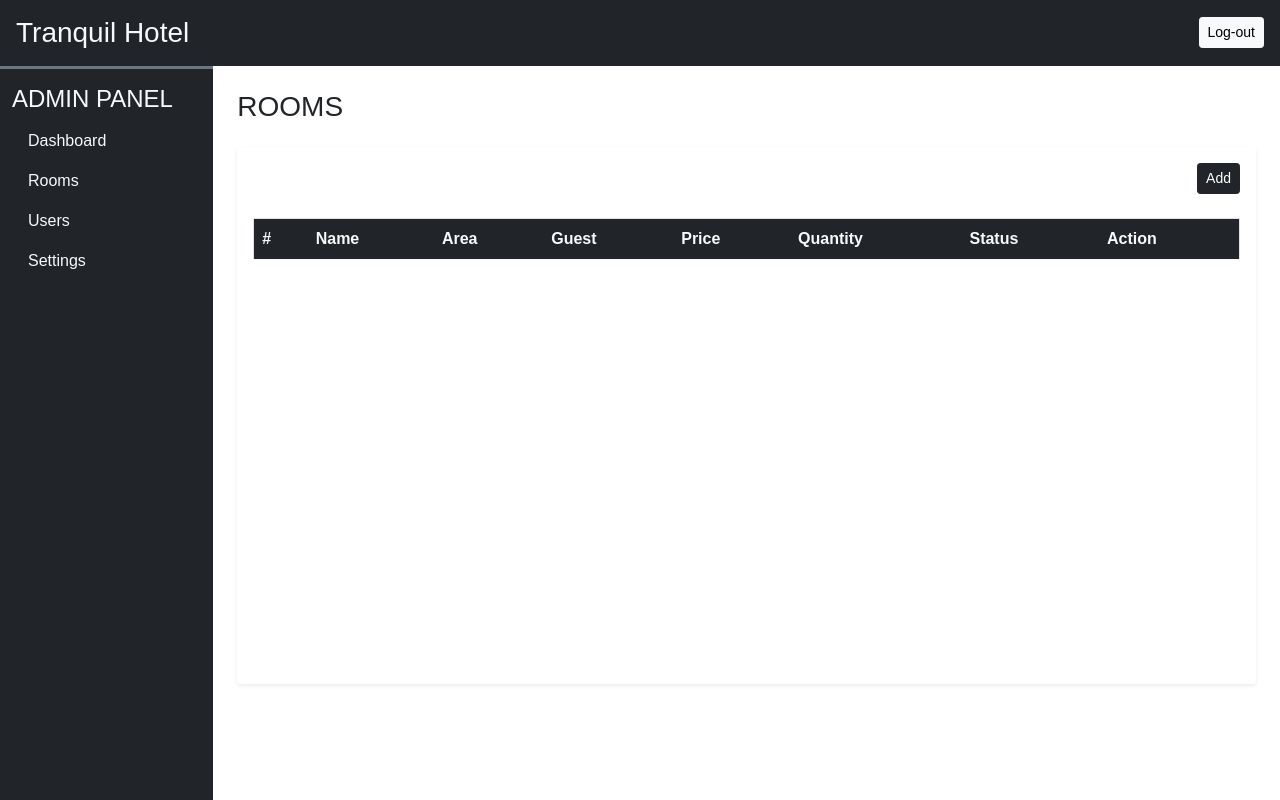
After one commit to HazelKnott/Hotel-Mangement-System, a PHP site: page /admin/rooms.php in a window 1280 px wide. The commit adds this page. Run offline with PHP 8.4, Linux system fonts and the light colour scheme; the visitor is signed in with stand-in values (Sample User, id 1); lists and menus that the app fills with data are empty; some web fonts are replaced.

Commit message:
admin_room(unfinished)

```diff
--- a/admin/inc/header.php
+++ b/admin/inc/header.php
@@ -16,7 +16,7 @@
                             <a class="nav-link text-light" href="dashboard.php">Dashboard</a>
                         </li>
                         <li class="nav-item">
-                            <a class="nav-link text-light" href="#">Rooms</a>
+                            <a class="nav-link text-light" href="rooms.php">Rooms</a>
                         </li>
                         <li class="nav-item">
                             <a class="nav-link text-light" href="#">Users</a>
--- /dev/null
+++ b/admin/rooms.php
@@ -0,0 +1,202 @@
+<?php
+    require('inc/essentials.php');
+    require('inc/db_config.php');
+    adminLogin();
+?>
+
+<!DOCTYPE html>
+<html lang="en">
+<head>
+    <meta charset="UTF-8">
+		<meta http-equiv="X-UA-Compatible" content="IE-edge">
+    <meta name="viewport" content="width=device-width, initial-scale=1.0">
+    <title>Admin Panel - Rooms</title>
+    <?php require('inc/links.php'); ?>
+</head>
+
+<body class="bg-white">
+
+    <?php require('inc/header.php'); ?>
+
+		<div class="container-fluid" id="main-content">
+			<div class="row">
+				<div class="col-lg-10 ms-auto p-4 overflow-hidden">
+					<h3 class="mb-4">ROOMS</h3>
+
+					<div class="card border-0 shadow-sm mb-4">
+						<div class="card-body">
+
+							<div class="text-end mb-4">
+								<button class="btn btn-dark shadow-none btn-sm" data-bs-toggle="modal" data-bs-target="#add-room">
+									<i class="bi bi-plus-square"></i>Add
+								</button>
+							</div>
+
+							<div class="table-responsive-ld" style="height: 450px; overflow-y: scroll;">
+								<table class="table table-hover border">
+									<tr class="bg-dark text-light">
+										<th scope="col">#</th>
+										<th scope="col">Name</th>
+										<th scope="col">Area</th>
+										<th scope="col">Guest</th>
+										<th scope="col">Price</th>
+										<th scope="col">Quantity</th>
+										<th scope="col">Status</th>
+										<th scope="col">Action</th>
+									</tr>
+									<tbody id="room-data">
+									</tbody>
+								</table>
+							</div>
+
+						</div>
+					</div>
+
+				</div>
+			</div>
+		</div>
+
+		<!-- Add Room Modal -->
+		<div class="modal fade" id="add-room" data-bs-backdrop="static" data-bs-keyboard="false" tabindex="-1" aria-labelledby="staticBackdropLabel" aria-hidden="true">
+			<div class="modal-dialog modal-lg">
+				<form id="add_room_form">
+					<div class="modal-content">
+						<div class="modal-header">
+							<h5 class="modal-title">Add Room</h5>
+						</div>
+						<div class="modal-body">
+
+							<div class="row">
+								<div class="col-md-6 mb-3">
+									<label class="form-label fw-bold">Name</label>
+									<input type="text" min="1" name="name"class="form-control shadow-none" required>
+								</div>
+								<div class="col-md-6 mb-3">
+									<label class="form-label fw-bold">Area</label>
+									<input type="number" min="1" name="area"class="form-control shadow-none" required>
+								</div>
+								<div class="col-md-6 mb-3">
+									<label class="form-label fw-bold">Price</label>
+									<input type="number" min="1" name="price"class="form-control shadow-none" required>
+								</div>
+								<div class="col-md-6 mb-3">
+									<label class="form-label fw-bold">Quantity</label>
+									<input type="number" min="1" name="quantity"class="form-control shadow-none" required>
+								</div>
+								<div class="col-md-6 mb-3">
+									<label class="form-label fw-bold">Adult (Max.)</label>
+									<input type="number" min="1" name="adult"class="form-control shadow-none" required>
+								</div>
+								<div class="col-md-6 mb-3">
+									<label class="form-label fw-bold">Children (Max.)</label>
+									<input type="number" min="1" name="children"class="form-control shadow-none" required>
+								</div>
+								<div class="col-md-6 mb-3">
+									<label class="form-label fw-bold">Description</label>
+									<textarea name="desc" rows="4" class="form-control shadow-none" required></textarea>
+								</div>
+							</div>
+
+
+							<!-- feature and facilities -->
+							<!-- <div class="col-12 mb-3">
+								<label class="form-label fw-bold">Features</label>
+								<div class="row">
+
+								</div>
+							</div> -->
+							<!-- <div class="col-12 mb-3">
+								<label class="form-label fw-bold">Features</label>
+								<div class="row">
+
+								</div>
+							</div> -->
+
+						<div class="modal-footer">
+							<button type="button" class="btn btn-secondary" data-bs-dismiss="modal">CANCEL</button>
+							<button type="submit" class="btn btn-primary">SUBMIT</button>
+						</div>
+					</div>
+				</form>
+			</div>
+  	</div>
+
+<?php require('inc/scripts.php'); ?>
+<script>
+
+	let add_room_form = document.getElementById('add_room_form');
+
+	add_room_form.addEventListner('submit',function(){
+		e.preventDefault();
+		add_room();
+	})
+
+	function add_room()
+	{
+		let data = new FormData();
+		data.append('add_room','');
+		data.append('name', add_room_form.element['name'].value);
+		data.append('area', add_room_form.element['area'].value);
+		data.append('price', add_room_form.element['price'].value);
+		data.append('quantity', add_room_form.element['quantity'].value);
+		data.append('adult', add_room_form.element['adult'].value);
+		data.append('children', add_room_form.element['children'].value);
+		data.append('desc', add_room_form.element['desc'].value);
+
+
+		// let features = [];
+		// add_rooms_form.element['features'].forEach(el =>(
+		// 	if(el.checked){
+		// 		features.push(el.value);
+		// 	}
+		// ));
+
+
+
+		let xhr = new XMLHttpRequest();
+		xhr.open("POST", "ajax/rooms.php", true)
+
+		xhr.onload = function(){
+			var myModal = document.getElementById('add-room');
+			var modal = bootstrap.Modal.getInstance(myModal);
+			modal.hide();
+
+			if(this.reponseText == 1){
+				alert('success', 'New room added');
+				add_room_form.reset();
+				get_rooms();
+			}
+
+			else{
+				alert('error', 'Server Down! Sorry');
+			}
+
+		}
+
+		xhr.send(data);
+	}
+
+	function get_all_rooms
+	(
+
+
+		let xhr = new XMLHttpRequest();
+		xhr.open("POST", "ajax/rooms.php", true);
+		xhr.setRequestHeader('Content-Type', 'application/x-www-form-urlencoded')
+
+		xhr.onload = function(){
+			document.getElementId('room-data').innerHTML = this.responseText;
+		}
+
+		xhr.send('get_all_rooms');
+	)
+
+		windows.onload = function()
+		{
+			get_all_rooms();
+		}
+</script>
+
+
+</body>
+</html>
```
Also changed, not shown: admin/ajax/rooms.php (added, +53 -0 lines).
